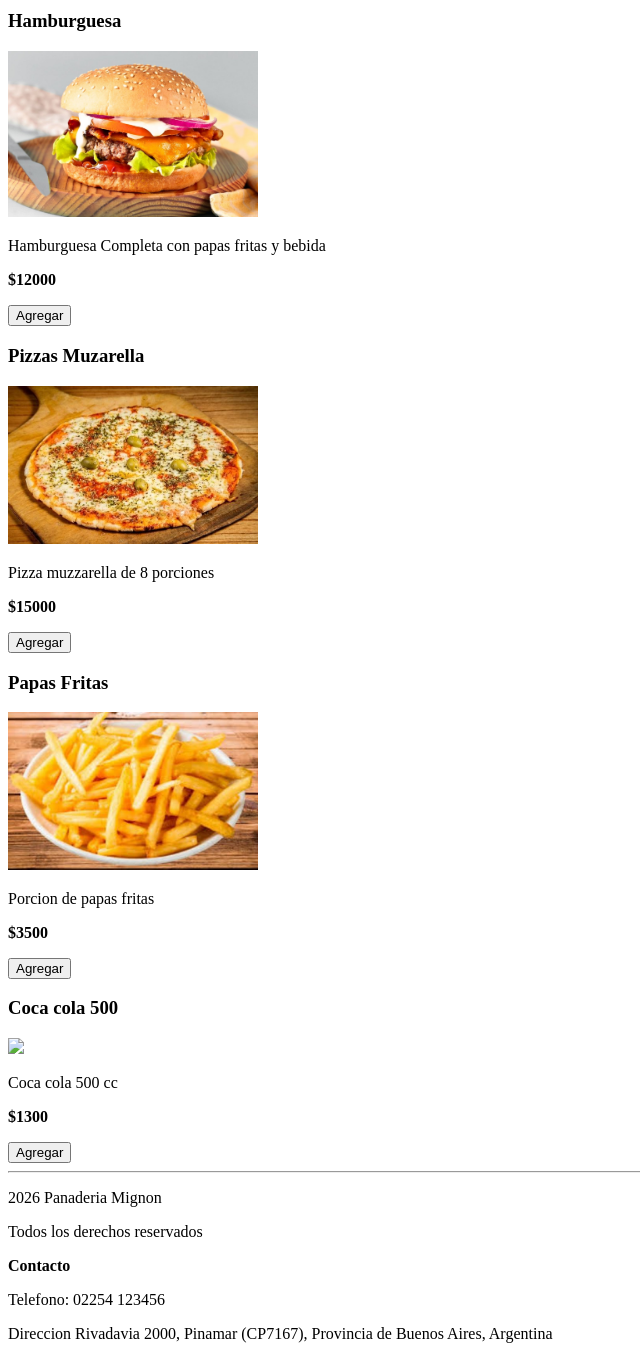
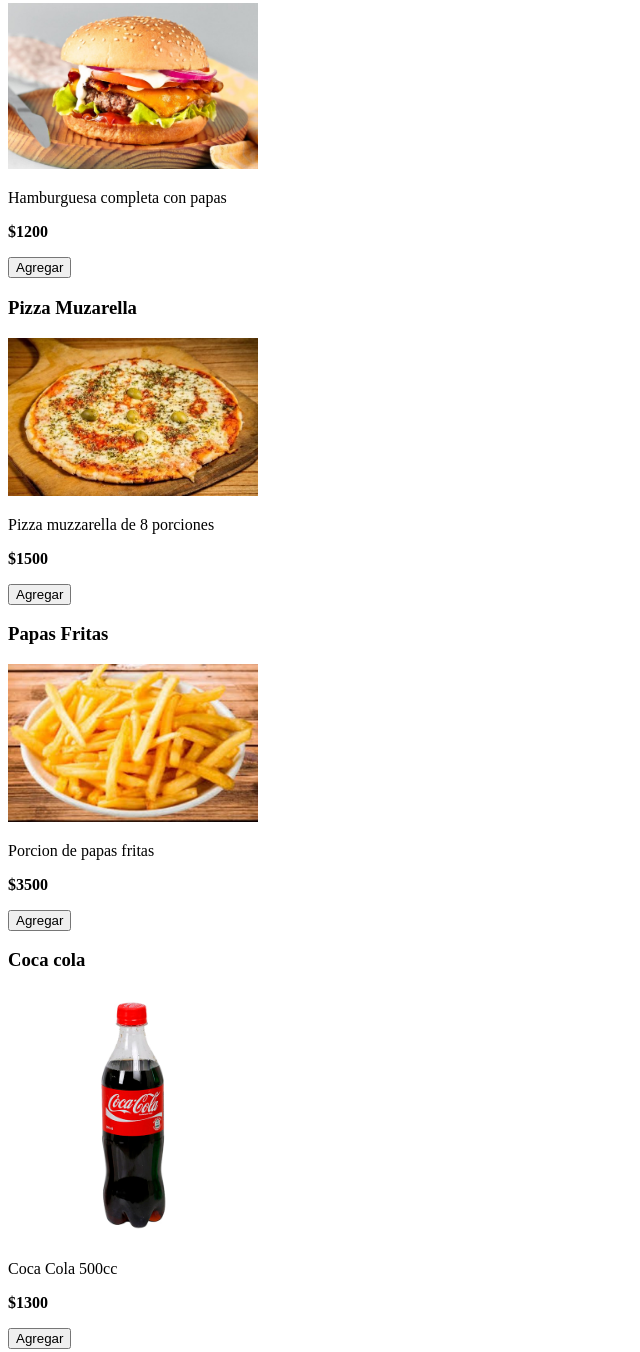
Before and after one commit to jovelar/UTN-TUPaD-P3, a plain HTML site: page 3- JS/index.html in a window 1280 px wide. Shown: the part 443-1795 px from the top of the page, without its empty margins (0-640 px from the left). Drawn offline with Linux system fonts and the light colour scheme.

Commit message:
Primera version funcional

```diff
--- a/3- JS/index.html
+++ b/3- JS/index.html
@@ -35,31 +35,9 @@
             <input id="buscador" type="text" placeholder="ej: hamburguesas" >
             <button type="submit">buscar</button>
         </form>
-        <article id="lista productos">
-            <h2>Productos Destacados</h2>
-            <h3>Hamburguesa</h3>
-                <img src="assets/Hamburguesa.jpg" width="250">
-                <p>Hamburguesa Completa con papas fritas y bebida</p>
-                <p><strong>$12000</strong></p>
-                <button type="submit">Agregar</button>
+        <section id="contenedor-productos">
 
-            <h3>Pizzas Muzarella</h3>
-                <img src="assets/pizza_muzarella.jpg" width="250">
-                <p>Pizza muzzarella de 8 porciones</p>
-                <p><strong>$15000</strong></p>
-                <button type="submit">Agregar</button>
-            <h3>Papas Fritas</h3>
-                <img src="assets/papas_fritas.jpg" width="250">
-                <p>Porcion de papas fritas</p>
-                <p><strong>$3500</strong></p>
-                <button type="submit">Agregar</button>
-            <h3>Coca cola 500</h3>
-                <img src="assets/coca_cola_500.jpeg" width="250">
-                <p>Coca cola 500 cc</p>
-                <p><strong>$1300</strong></p>
-                <button type="submit">Agregar</button>
-
-        </article>
+        </section>
     </main>
     <hr>
     <footer>
--- a/3- JS/js/Data.js
+++ b/3- JS/js/Data.js
@@ -2,14 +2,13 @@
 const categorias = ["Todas","Hamburguesas","Pizzas","Papas Fritas","Bebidas"];
 
 //productos
-
 const productos = [
     {
         id:1,
         nombre: "Hamburguesa Completa",
         descripcion: "Hamburguesa completa con papas",
         precio: 1200,
-        imagen:".assets/hamburguesa.jpg",
+        imagen:"./assets/hamburguesa.jpg",
         categoria:"hamburguesas"
     },
     {
@@ -17,7 +16,7 @@
         nombre: "Pizza Muzarella",
         descripcion: "Pizza muzzarella de 8 porciones",
         precio: 1500,
-        imagen:".assets/pizza_muzarella.jpg",
+        imagen:"./assets/pizza_muzarella.jpg",
         categoria:"Pizzas"
     },
     {
@@ -25,7 +24,7 @@
         nombre: "Papas Fritas",
         descripcion: "Porcion de papas fritas",
         precio: 3500,
-        imagen:".assets/papas_fritas.jpg",
+        imagen:"./assets/papas_fritas.jpg",
         categoria:"papas_fritas"
     },
     {
@@ -33,6 +32,6 @@
         nombre: "Coca cola",
         descripcion: "Coca Cola 500cc",
         precio: 1300,
-        imagen:".assets/coca_cola_500.jpg",
+        imagen:"./assets/coca_cola_500.jpeg",
         categoria:"bebidas"
     }];
--- a/3- JS/js/main.js
+++ b/3- JS/js/main.js
@@ -3,9 +3,38 @@
 const cargarCategorias = () => {
     categorias.forEach(categoria => {
         const li = document.createElement('li');
-        li.innerHTML = `<a href="#">${categoria}</a>`;  //backticks
+        li.innerHTML = `<a href="#">${categoria}</a>`;  //backticks alt 96
         listaCategorias.appendChild(li);
     });
 }
 
 cargarCategorias();
+
+const listaProductos = document.getElementById("contenedor-productos");
+
+const cargarProductos = () => {
+    productos.forEach(producto => {
+        const article = document.createElement('article');
+        article.id = producto.id;
+        article.innerHTML = `<h3>${producto.nombre}</h3>
+                <img src="${producto.imagen}" width="250">
+                <p>${producto.descripcion}</p>
+                <p><strong>$${producto.precio}</strong></p>
+                <button type="button">Agregar</button>`;
+
+                const botonAgregar = article.querySelector("button");
+                botonAgregar.addEventListener("click", () => {
+                    //Mas adelante se agregara codigo para guardarlo en un arreglo que seria el "carrito"
+                    mensajeAnadido();
+                });
+
+        listaProductos.appendChild(article);
+    });
+}
+
+cargarProductos();
+
+//Mensaje de boton
+const mensajeAnadido = () => {
+    alert("Agregado!");
+}
```
Also changed, not shown: 3- JS/assets/coca_cola_500.jpeg (added).
